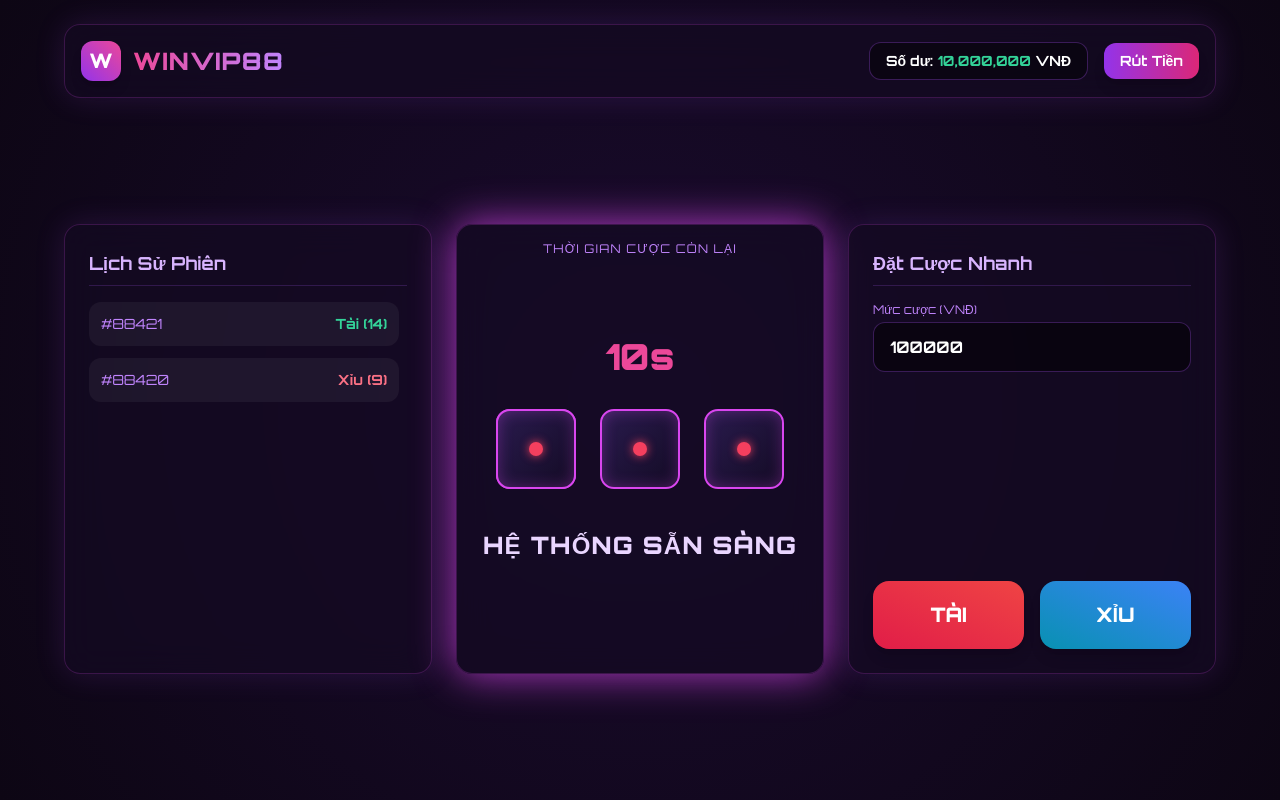
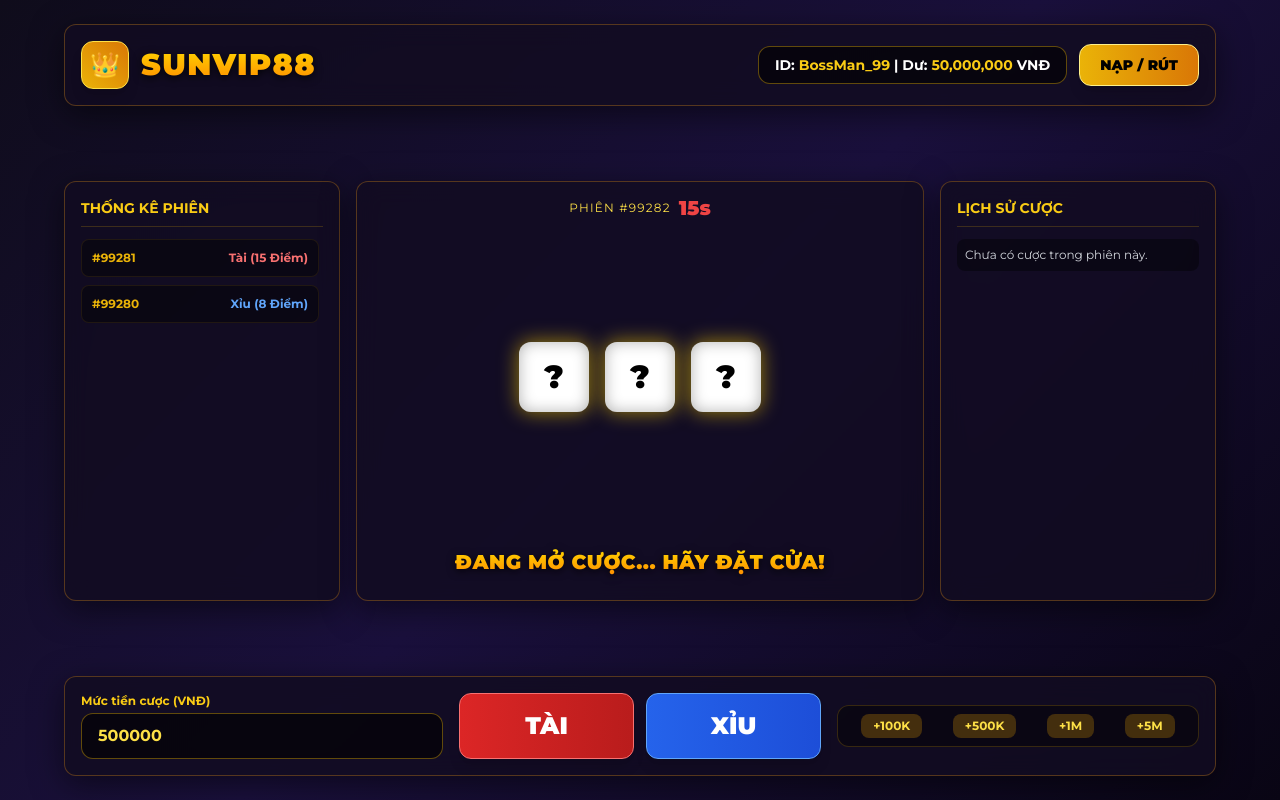
Before and after one commit to hgwinn/wvip88, a plain HTML site: page index.html in a window 1280 px wide. Drawn offline with nearby package versions, Linux system fonts and the light colour scheme.

Commit message:
Update index.html

```diff
--- a/index.html
+++ b/index.html
@@ -3,230 +3,245 @@
 <head>
     <meta charset="UTF-8">
     <meta name="viewport" content="width=device-width, initial-scale=1.0">
-    <title>WinVIP88 - Ultimate Live Dice Arena</title>
+    <title>SUNVIP88 - Cổng Game Đẳng Cấp Quốc Tế</title>
     <script src="https://cdn.tailwindcss.com"></script>
     <style>
-        @import url('https://fonts.googleapis.com/css2?family=Orbitron:wght@400;700;900&display=swap');
+        @import url('https://fonts.googleapis.com/css2?family=Montserrat:wght@400;700;900&display=swap');
 
         body {
-            font-family: 'Orbitron', sans-serif;
-            background: radial-gradient(circle at center, #1a0b2e 0%, #0d0614 100%);
+            font-family: 'Montserrat', sans-serif;
+            background: linear-gradient(135deg, #0f0c1b 0%, #1a103c 50%, #090514 100%);
             color: #fff;
             overflow-x: hidden;
         }
 
-        .glass-panel {
-            background: rgba(20, 10, 35, 0.7);
-            backdrop-filter: blur(16px);
-            border: 1px solid rgba(217, 70, 239, 0.2);
-            box-shadow: 0 0 30px rgba(168, 85, 247, 0.15);
+        .gold-border {
+            border: 2px solid #f39c12;
+            box-shadow: 0 0 15px rgba(243, 156, 18, 0.4);
         }
 
-        .dice-3d {
-            width: 80px;
-            height: 80px;
-            position: relative;
-            transform-style: preserve-3d;
-            transition: transform 1.2s cubic-bezier(0.15, 0.85, 0.35, 1.2);
+        .sun-gold-text {
+            background: linear-gradient(to bottom, #ffd700, #ff8c00);
+            -webkit-background-clip: text;
+            -webkit-text-fill-color: transparent;
+            filter: drop-shadow(0 2px 4px rgba(0,0,0,0.8));
         }
 
-        .dice-face {
-            position: absolute;
-            width: 100%;
-            height: 100%;
-            background: linear-gradient(135deg, #2a1b4e, #130b24);
-            border: 2px solid #d946ef;
-            border-radius: 14px;
+        .sun-panel {
+            background: rgba(18, 12, 34, 0.85);
+            backdrop-filter: blur(12px);
+            border: 1px solid rgba(243, 156, 18, 0.3);
+            box-shadow: 0 8px 32px 0 rgba(0, 0, 0, 0.5);
+        }
+
+        .dice-box {
+            width: 70px;
+            height: 70px;
+            background: #fff;
+            border-radius: 12px;
             display: flex;
             align-items: center;
             justify-content: center;
-            box-shadow: inset 0 0 15px rgba(217, 70, 239, 0.3);
+            font-size: 32px;
+            font-weight: 900;
+            color: #000;
+            box-shadow: inset 0 0 15px rgba(0,0,0,0.3), 0 0 20px rgba(255,215,0,0.6);
+            transform-style: preserve-3d;
+            transition: transform 1s cubic-bezier(0.2, 0.8, 0.2, 1);
         }
 
-        .dot {
-            width: 14px;
-            height: 14px;
-            background: #f43f5e;
-            border-radius: 50%;
-            box-shadow: 0 0 10px #f43f5e;
+        @keyframes shake {
+            0% { transform: translate(1px, 1px) rotate(0deg); }
+            20% { transform: translate(-3px, 0px) rotate(-3deg); }
+            40% { transform: translate(1px, -1px) rotate(2deg); }
+            60% { transform: translate(-3px, 1px) rotate(0deg); }
+            80% { transform: translate(1px, -1px) rotate(1deg); }
+            100% { transform: translate(1px, 2px) rotate(-1deg); }
         }
 
-        @keyframes pulse-glow {
-            0%, 100% { box-shadow: 0 0 20px rgba(217, 70, 239, 0.4); }
-            50% { box-shadow: 0 0 40px rgba(217, 70, 239, 0.8); }
-        }
-
-        .animate-glow {
-            animation: pulse-glow 2s infinite;
+        .shaking {
+            animation: shake 0.5s infinite;
         }
     </style>
 </head>
-<body class="min-h-screen flex flex-col justify-between p-4 md:p-6">
+<body class="min-h-screen flex flex-col justify-between p-3 md:p-6">
 
-    <!-- Header -->
-    <header class="max-w-6xl w-full mx-auto flex justify-between items-center glass-panel p-4 rounded-2xl mb-6">
+    <!-- Header Sunwin Style -->
+    <header class="max-w-6xl w-full mx-auto flex justify-between items-center sun-panel p-4 rounded-xl gold-border mb-4">
         <div class="flex items-center space-x-3">
-            <div class="w-10 h-10 bg-gradient-to-tr from-purple-600 to-pink-500 rounded-xl flex items-center justify-center font-black text-xl shadow-lg">W</div>
-            <span class="text-2xl font-black tracking-wider bg-gradient-to-r from-pink-500 to-purple-400 bg-clip-text text-transparent">WINVIP88</span>
+            <div class="w-12 h-12 bg-gradient-to-tr from-yellow-500 to-amber-600 rounded-xl flex items-center justify-center font-black text-2xl shadow-lg border border-yellow-300">👑</div>
+            <span class="text-3xl font-black tracking-wider sun-gold-text">SUNVIP88</span>
         </div>
-        <div class="flex items-center space-x-4">
-            <div class="px-4 py-2 bg-black/40 border border-purple-500/30 rounded-xl text-sm font-semibold">
-                Số dư: <span id="balance" class="text-emerald-400 font-bold">10,000,000</span> VNĐ
+        <div class="flex items-center space-x-3">
+            <div class="px-4 py-2 bg-black/60 border border-yellow-500/40 rounded-xl text-sm font-semibold">
+                ID: <span class="text-yellow-400">BossMan_99</span> | Dư: <span id="balance" class="text-yellow-400 font-bold">50,000,000</span> VNĐ
             </div>
-            <button onclick="openModal()" class="px-4 py-2 bg-gradient-to-r from-purple-600 to-pink-600 hover:from-purple-500 hover:to-pink-500 rounded-xl font-bold transition shadow-lg text-sm">Rút Tiền</button>
+            <button onclick="openCashModal()" class="px-5 py-2.5 bg-gradient-to-r from-yellow-500 to-amber-600 hover:from-yellow-400 hover:to-amber-500 text-black font-black rounded-xl transition shadow-lg text-sm border border-yellow-200">NẠP / RÚT</button>
         </div>
     </header>
 
-    <!-- Main Game Arena -->
-    <main class="max-w-6xl w-full mx-auto grid grid-cols-1 lg:grid-cols-3 gap-6 flex-grow items-center">
+    <!-- Main Casino Lobby / Tai Xiu -->
+    <main class="max-w-6xl w-full mx-auto grid grid-cols-1 lg:grid-cols-4 gap-4 flex-grow items-center">
 
-        <!-- Left Stats / History -->
-        <div class="glass-panel p-6 rounded-2xl flex flex-col h-[450px]">
-            <h3 class="text-lg font-bold text-purple-300 mb-4 border-b border-purple-500/20 pb-2">Lịch Sử Phiên</h3>
-            <div id="history-list" class="space-y-3 overflow-y-auto flex-grow pr-2 custom-scrollbar">
-                <div class="flex justify-between items-center p-3 bg-white/5 rounded-xl text-sm">
-                    <span class="text-purple-400">#88421</span>
-                    <span class="font-bold text-emerald-400">Tài (14)</span>
+        <!-- Left Stats -->
+        <div class="sun-panel p-4 rounded-xl h-[420px] flex flex-col">
+            <h3 class="text-sm font-bold text-yellow-400 mb-3 border-b border-yellow-500/20 pb-2">THỐNG KÊ PHIÊN</h3>
+            <div class="space-y-2 overflow-y-auto flex-grow pr-1">
+                <div class="flex justify-between items-center p-2.5 bg-black/40 rounded-lg text-xs font-bold border border-yellow-500/10">
+                    <span class="text-yellow-500">#99281</span>
+                    <span class="text-red-400">Tài (15 Điểm)</span>
                 </div>
-                <div class="flex justify-between items-center p-3 bg-white/5 rounded-xl text-sm">
-                    <span class="text-purple-400">#88420</span>
-                    <span class="font-bold text-rose-400">Xỉu (9)</span>
+                <div class="flex justify-between items-center p-2.5 bg-black/40 rounded-lg text-xs font-bold border border-yellow-500/10">
+                    <span class="text-yellow-500">#99280</span>
+                    <span class="text-blue-400">Xỉu (8 Điểm)</span>
                 </div>
             </div>
         </div>
 
-        <!-- Center Arena & Dice Rolling -->
-        <div class="glass-panel p-6 rounded-2xl flex flex-col items-center justify-center h-[450px] relative overflow-hidden animate-glow">
-            <div class="absolute top-4 text-xs tracking-widest text-purple-400 uppercase">Thời gian cược còn lại</div>
-            <div id="countdown" class="text-4xl font-black text-pink-500 mb-8">15s</div>
-
-            <!-- Dice Container -->
-            <div class="flex space-x-6 mb-10">
-                <div class="dice-3d" id="dice1">
-                    <div class="dice-face" style="transform: rotateY(0deg) translateZ(40px);"><div class="dot"></div></div>
-                    <div class="dice-face" style="transform: rotateY(90deg) translateZ(40px);"></div>
-                    <div class="dice-face" style="transform: rotateY(180deg) translateZ(40px);"></div>
-                    <div class="dice-face" style="transform: rotateY(-90deg) translateZ(40px);"></div>
-                    <div class="dice-face" style="transform: rotateX(90deg) translateZ(40px);"></div>
-                    <div class="dice-face" style="transform: rotateX(-90deg) translateZ(40px);"></div>
-                </div>
-                <div class="dice-3d" id="dice2">
-                    <div class="dice-face" style="transform: rotateY(0deg) translateZ(40px);"><div class="dot"></div></div>
-                </div>
-                <div class="dice-3d" id="dice3">
-                    <div class="dice-face" style="transform: rotateY(0deg) translateZ(40px);"><div class="dot"></div></div>
-                </div>
+        <!-- Center Arena (Bat Dia & Dice Bowl) -->
+        <div class="sun-panel p-6 rounded-xl h-[420px] flex flex-col items-center justify-between col-span-2 relative gold-border">
+            <div class="absolute top-3 flex items-center space-x-2">
+                <span class="text-xs uppercase tracking-widest text-yellow-300">Phiên #99282</span>
+                <span id="countdown" class="text-xl font-black text-red-500">20s</span>
             </div>
 
-            <div id="result-display" class="text-2xl font-black text-purple-200 tracking-wider">HỆ THỐNG SẴN SÀNG</div>
+            <!-- Dice Bowl Display -->
+            <div id="bowl-container" class="relative my-auto flex space-x-4">
+                <div id="d1" class="dice-box">?</div>
+                <div id="d2" class="dice-box">?</div>
+                <div id="d3" class="dice-box">?</div>
+            </div>
+
+            <div id="result-announcement" class="text-xl font-black sun-gold-text tracking-wide text-center">ĐANG MỞ CƯỢC... HÃY ĐẶT CỬA!</div>
         </div>
 
-        <!-- Right Betting Panel -->
-        <div class="glass-panel p-6 rounded-2xl flex flex-col justify-between h-[450px]">
-            <div>
-                <h3 class="text-lg font-bold text-purple-300 mb-4 border-b border-purple-500/20 pb-2">Đặt Cược Nhanh</h3>
-                <div class="mb-4">
-                    <label class="text-xs text-purple-400 mb-1 block">Mức cược (VNĐ)</label>
-                    <input type="number" id="bet-amount" value="100000" class="w-full bg-black/50 border border-purple-500/30 rounded-xl px-4 py-3 text-white font-bold focus:outline-none focus:border-pink-500 transition">
-                </div>
-            </div>
-
-            <div class="grid grid-cols-2 gap-4">
-                <button onclick="placeBet('tai')" class="py-5 bg-gradient-to-tr from-rose-600 to-red-500 hover:from-rose-500 hover:to-red-400 rounded-2xl font-black text-xl shadow-lg transition transform active:scale-95">TÀI</button>
-                <button onclick="placeBet('xiu')" class="py-5 bg-gradient-to-tr from-cyan-600 to-blue-500 hover:from-cyan-500 hover:to-blue-400 rounded-2xl font-black text-xl shadow-lg transition transform active:scale-95">XỈU</button>
+        <!-- Right Quick Bet History -->
+        <div class="sun-panel p-4 rounded-xl h-[420px] flex flex-col">
+            <h3 class="text-sm font-bold text-yellow-400 mb-3 border-b border-yellow-500/20 pb-2">LỊCH SỬ CƯỢC</h3>
+            <div id="my-bets" class="space-y-2 overflow-y-auto flex-grow text-xs text-gray-300">
+                <div class="p-2 bg-black/40 rounded-lg">Chưa có cược trong phiên này.</div>
             </div>
         </div>
 
     </main>
 
-    <!-- Withdrawal Modal Mockup -->
-    <div id="withdrawal-modal" class="fixed inset-0 bg-black/80 backdrop-blur-md hidden items-center justify-center p-4">
-        <div class="glass-panel max-w-md w-full p-6 rounded-3xl relative">
-            <h2 class="text-2xl font-black mb-4 bg-gradient-to-r from-purple-400 to-pink-500 bg-clip-text text-transparent">Cổng Rút Tiền / Thẻ Cào</h2>
+    <!-- Betting Controls Bar -->
+    <div class="max-w-6xl w-full mx-auto mt-4 sun-panel p-4 rounded-xl grid grid-cols-1 md:grid-cols-3 gap-4 items-center gold-border">
+        <div class="flex flex-col">
+            <label class="text-xs text-yellow-400 mb-1 font-semibold">Mức tiền cược (VNĐ)</label>
+            <input type="number" id="bet-input" value="500000" class="bg-black/60 border border-yellow-500/40 rounded-xl px-4 py-2.5 text-yellow-300 font-bold focus:outline-none focus:border-yellow-400">
+        </div>
+        <div class="grid grid-cols-2 gap-3">
+            <button onclick="placeBet('TAI')" class="py-4 bg-gradient-to-r from-red-600 to-red-700 hover:from-red-500 hover:to-red-600 rounded-xl font-black text-2xl text-white shadow-lg border border-red-400 transition transform active:scale-95">TÀI</button>
+            <button onclick="placeBet('XIU')" class="py-4 bg-gradient-to-r from-blue-600 to-blue-700 hover:from-blue-500 hover:to-blue-600 rounded-xl font-black text-2xl text-white shadow-lg border border-blue-400 transition transform active:scale-95">XỈU</button>
+        </div>
+        <div class="flex justify-around bg-black/40 p-2 rounded-xl border border-yellow-500/20">
+            <button onclick="addChip(100000)" class="px-3 py-1 bg-yellow-600/30 hover:bg-yellow-600/50 rounded-lg text-xs font-bold text-yellow-300">+100K</button>
+            <button onclick="addChip(500000)" class="px-3 py-1 bg-yellow-600/30 hover:bg-yellow-600/50 rounded-lg text-xs font-bold text-yellow-300">+500K</button>
+            <button onclick="addChip(1000000)" class="px-3 py-1 bg-yellow-600/30 hover:bg-yellow-600/50 rounded-lg text-xs font-bold text-yellow-300">+1M</button>
+            <button onclick="addChip(5000000)" class="px-3 py-1 bg-yellow-600/30 hover:bg-yellow-600/50 rounded-lg text-xs font-bold text-yellow-300">+5M</button>
+        </div>
+    </div>
+
+    <!-- Modal Cashier Sunwin Style -->
+    <div id="cash-modal" class="fixed inset-0 bg-black/85 backdrop-blur-md hidden items-center justify-center p-4 z-50">
+        <div class="sun-panel max-w-md w-full p-6 rounded-2xl gold-border relative">
+            <h2 class="text-2xl font-black sun-gold-text mb-4">GIAO DỊCH NẠP / RÚT / THẺ CÀO</h2>
             <div class="space-y-4 mb-6">
                 <div>
-                    <label class="text-xs text-purple-400 mb-1 block">Phương thức</label>
-                    <select class="w-full bg-black/50 border border-purple-500/30 rounded-xl px-4 py-3 text-white font-bold focus:outline-none">
-                        <option>Ngân hàng trực tuyến (Vietcombank, MB, Techcombank...)</option>
-                        <option>Thẻ cào điện thoại (Viettel, Vinaphone, Mobifone)</option>
+                    <label class="text-xs text-yellow-400 mb-1 block">Hình thức</label>
+                    <select class="w-full bg-black/60 border border-yellow-500/40 rounded-xl px-4 py-3 text-yellow-300 font-bold focus:outline-none">
+                        <option>Rút tiền Ngân hàng (Vietcombank, Techcombank, MB...)</option>
+                        <option>Đổi Thẻ Cào Điện Thoại (Viettel, Vina, Mobi)</option>
+                        <option>Nạp tiền tự động (Auto Banking)</option>
                     </select>
                 </div>
                 <div>
-                    <label class="text-xs text-purple-400 mb-1 block">Số tài khoản / Số thẻ</label>
-                    <input type="text" placeholder="Nhập thông tin nhận tiền..." class="w-full bg-black/50 border border-purple-500/30 rounded-xl px-4 py-3 text-white font-bold focus:outline-none">
+                    <label class="text-xs text-yellow-400 mb-1 block">Số tiền / Mệnh giá</label>
+                    <input type="number" placeholder="Nhập số tiền muốn giao dịch..." class="w-full bg-black/60 border border-yellow-500/40 rounded-xl px-4 py-3 text-yellow-300 font-bold focus:outline-none">
                 </div>
             </div>
-            <div class="flex space-x-4">
-                <button onclick="closeModal()" class="flex-1 py-3 bg-white/10 hover:bg-white/20 rounded-xl font-bold transition">Hủy</button>
-                <button onclick="processWithdraw()" class="flex-1 py-3 bg-gradient-to-r from-purple-600 to-pink-600 hover:from-purple-500 hover:to-pink-500 rounded-xl font-bold transition shadow-lg">Xác Nhận Rút</button>
+            <div class="flex space-x-3">
+                <button onclick="closeCashModal()" class="flex-1 py-3 bg-gray-700 hover:bg-gray-600 rounded-xl font-bold transition">ĐÓNG</button>
+                <button onclick="executeTransaction()" class="flex-1 py-3 bg-gradient-to-r from-yellow-500 to-amber-600 text-black font-black rounded-xl hover:from-yellow-400 hover:to-amber-500 transition shadow-lg">XÁC NHẬN</button>
             </div>
         </div>
     </div>
 
-    <!-- Script Engine -->
+    <!-- Logic Script -->
     <script>
-        let balance = 10000000;
-        let currentBet = null;
+        let balance = 50000000;
+        let currentBetChoice = null;
 
-        function updateBalance() {
+        function updateUI() {
             document.getElementById('balance').innerText = balance.toLocaleString('en-US');
         }
 
-        function openModal() {
-            document.getElementById('withdrawal-modal').classList.remove('hidden');
-            document.getElementById('withdrawal-modal').classList.add('flex');
+        function openCashModal() {
+            document.getElementById('cash-modal').classList.remove('hidden');
+            document.getElementById('cash-modal').classList.add('flex');
         }
 
-        function closeModal() {
-            document.getElementById('withdrawal-modal').classList.add('hidden');
-            document.getElementById('withdrawal-modal').classList.remove('flex');
+        function closeCashModal() {
+            document.getElementById('cash-modal').classList.add('hidden');
+            document.getElementById('cash-modal').classList.remove('flex');
         }
 
-        function processWithdraw() {
-            alert("Yêu cầu rút tiền/thẻ cào đã được ghi nhận vào hàng đợi xử lý tự động.");
-            closeModal();
+        function executeTransaction() {
+            alert("Lệnh giao dịch đã được hệ thống SunVIP88 ghi nhận và xử lý tự động trong tích tắc!");
+            closeCashModal();
+        }
+
+        function addChip(val) {
+            let input = document.getElementById('bet-input');
+            input.value = parseInt(input.value) + val;
         }
 
         function placeBet(type) {
-            let amount = parseInt(document.getElementById('bet-amount').value);
+            let amount = parseInt(document.getElementById('bet-input').value);
             if (amount > balance) {
-                alert("Số dư không đủ để thực hiện giao dịch này!");
+                alert("Số dư tài khoản không đủ để cược mức này!");
                 return;
             }
             balance -= amount;
-            updateBalance();
-            currentBet = type;
-            document.getElementById('result-display').innerText = `Đã cược ${amount.toLocaleString()} VNĐ vào ${type.toUpperCase()}`;
+            updateUI();
+            currentBetChoice = type;
+            document.getElementById('result-announcement').innerText = `Đã đặt ${amount.toLocaleString()} VNĐ vào cửa ${type}`;
+            document.getElementById('my-bets').innerHTML += `<div class="p-2 bg-black/40 rounded-lg text-yellow-400 font-bold">Cược ${amount.toLocaleString()} vào ${type}</div>`;
         }
 
-        // Countdown & Dice Simulation Loop
-        let timeLeft = 15;
+        let timeLeft = 20;
         setInterval(() => {
             timeLeft--;
             if (timeLeft <= 0) {
-                timeLeft = 15;
-                triggerRollAnimation();
+                timeLeft = 20;
+                runDiceSimulation();
             }
             document.getElementById('countdown').innerText = timeLeft + 's';
         }, 1000);
 
-        function triggerRollAnimation() {
-            const d1 = document.getElementById('dice1');
-            const d2 = document.getElementById('dice2');
-            const d3 = document.getElementById('dice3');
-
-            d1.style.transform = `rotateX(${Math.random() * 720}deg) rotateY(${Math.random() * 720}deg)`;
-            d2.style.transform = `rotateX(${Math.random() * 720}deg) rotateY(${Math.random() * 720}deg)`;
-            d3.style.transform = `rotateX(${Math.random() * 720}deg) rotateY(${Math.random() * 720}deg)`;
+        function runDiceSimulation() {
+            document.getElementById('d1').classList.add('shaking');
+            document.getElementById('d2').classList.add('shaking');
+            document.getElementById('d3').classList.add('shaking');
+            document.getElementById('result-announcement').innerText = "ĐANG LẮC XÚ CẢC...";
 
             setTimeout(() => {
+                document.getElementById('d1').classList.remove('shaking');
+                document.getElementById('d2').classList.remove('shaking');
+                document.getElementById('d3').classList.remove('shaking');
+
                 let v1 = Math.floor(Math.random() * 6) + 1;
                 let v2 = Math.floor(Math.random() * 6) + 1;
                 let v3 = Math.floor(Math.random() * 6) + 1;
-                let total = v1 + v2 + v3;
-                let outcome = total > 10 ? 'Tài' : 'Xỉu';
-                document.getElementById('result-display').innerText = `Kết quả: ${v1} - ${v2} - ${v3} (${total} Điểm -> ${outcome})`;
-            }, 1200);
+                let sum = v1 + v2 + v3;
+                let outcome = sum > 10 ? 'TÀI' : 'XỈU';
+
+                document.getElementById('d1').innerText = v1;
+                document.getElementById('d2').innerText = v2;
+                document.getElementById('d3').innerText = v3;
+                document.getElementById('result-announcement').innerText = `KẾT QUẢ: ${v1} - ${v2} - ${v3} (${sum} Điểm -> ${outcome})`;
+            }, 1000);
         }
     </script>
 </body>
```
